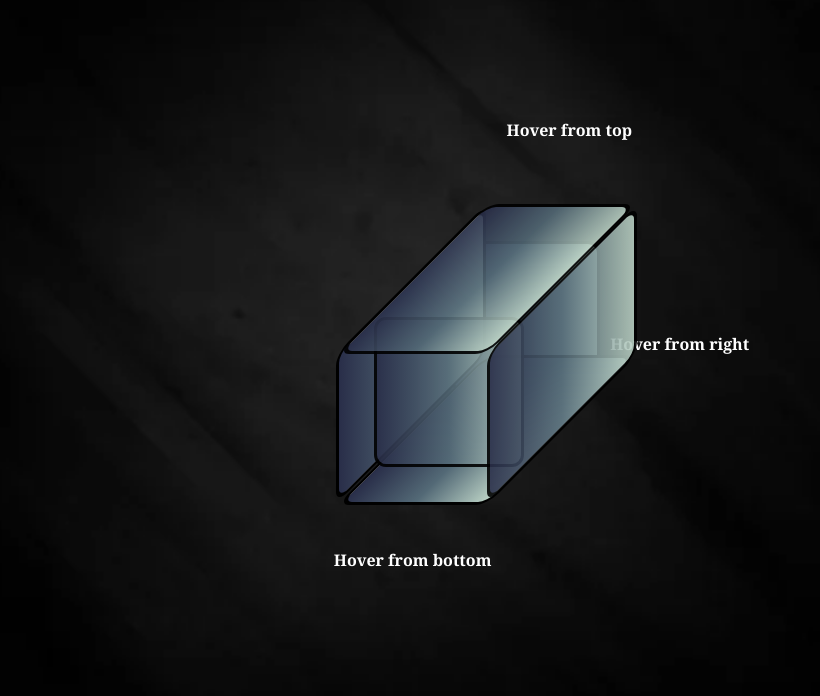
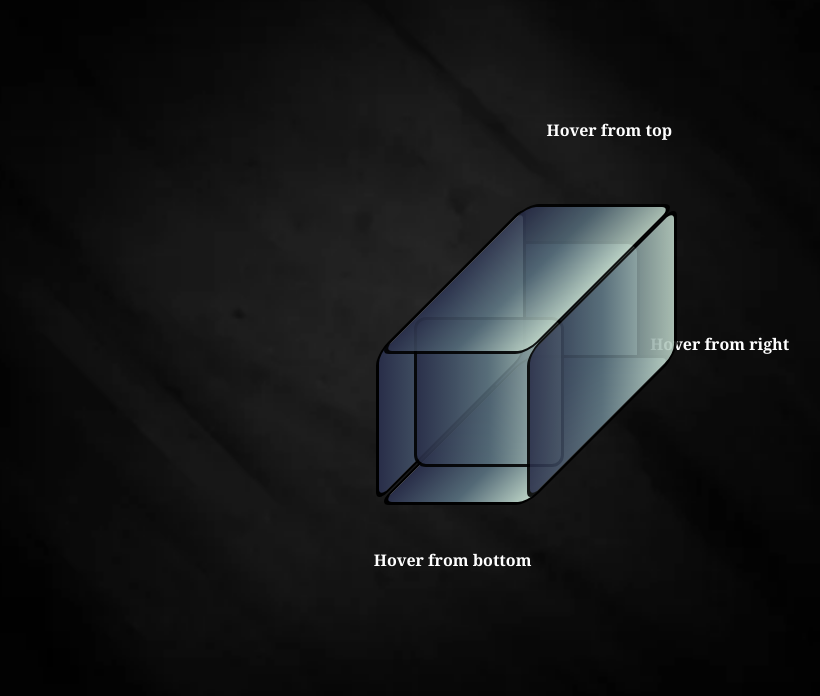
Before and after one commit to sidharthjuyal/cube-hover, a website built with Vite: page index.html in a window 1280 px wide. Shown: the whole page, without its empty margins (127-947 px from the left). Built offline with nearby package versions, Linux system fonts and the light colour scheme.

Commit message:
node_modules

```diff
--- a/style.css
+++ b/style.css
@@ -1,6 +1,6 @@
 body {
     display: flex;
-    justify-content: start;
+    justify-content: center;
     background: url(back.webp) center center/cover;
 }
 
@@ -9,9 +9,10 @@ ion-icon{
 }
 
 .container {
-    overflow-y: hidden;
     margin-top: 2rem;
     margin-right: 3rem;
+    width:90vw;
+    height:90vh;
 }
 
 .container .p1 {
@@ -36,6 +37,8 @@ ion-icon{
 }
 
 .box {
+    width:150px;
+    height:150px;
     transition: 0.6s;
     border: 3px solid black;
     border-radius: 12px;
```
